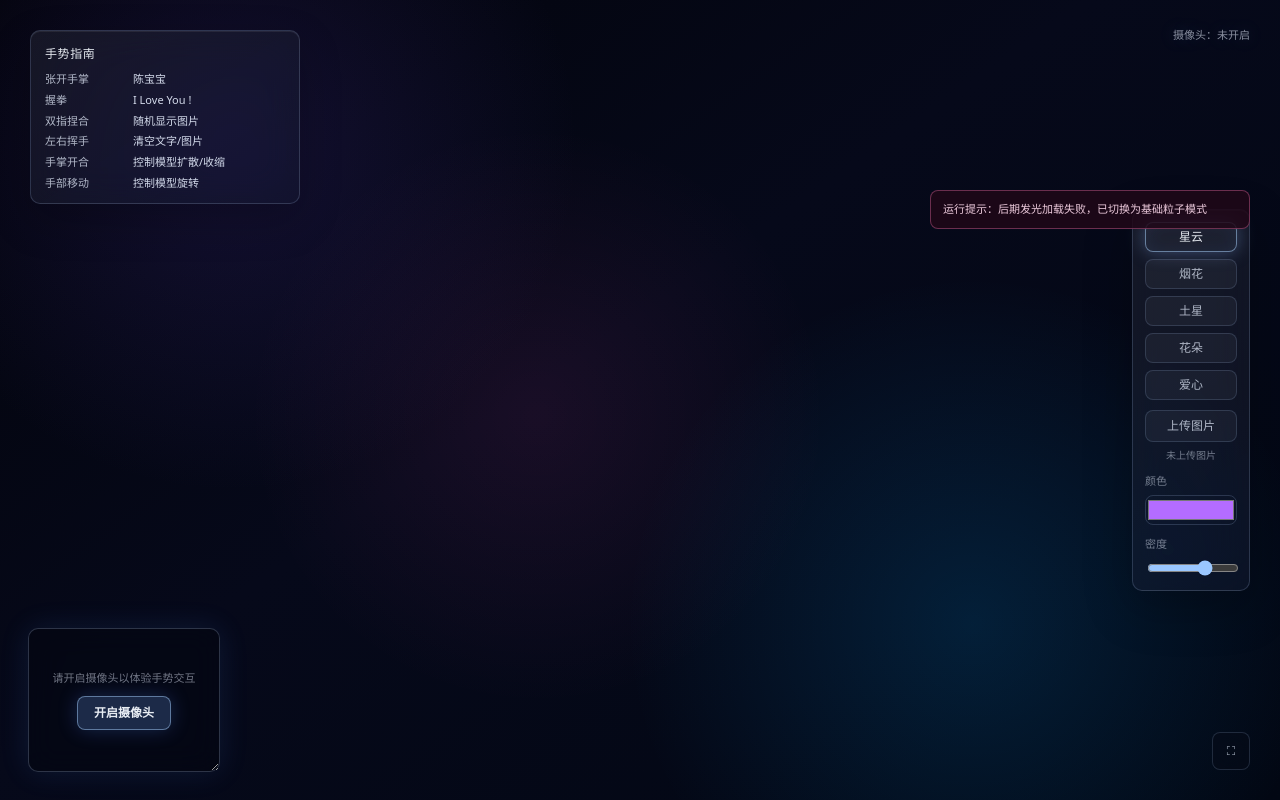
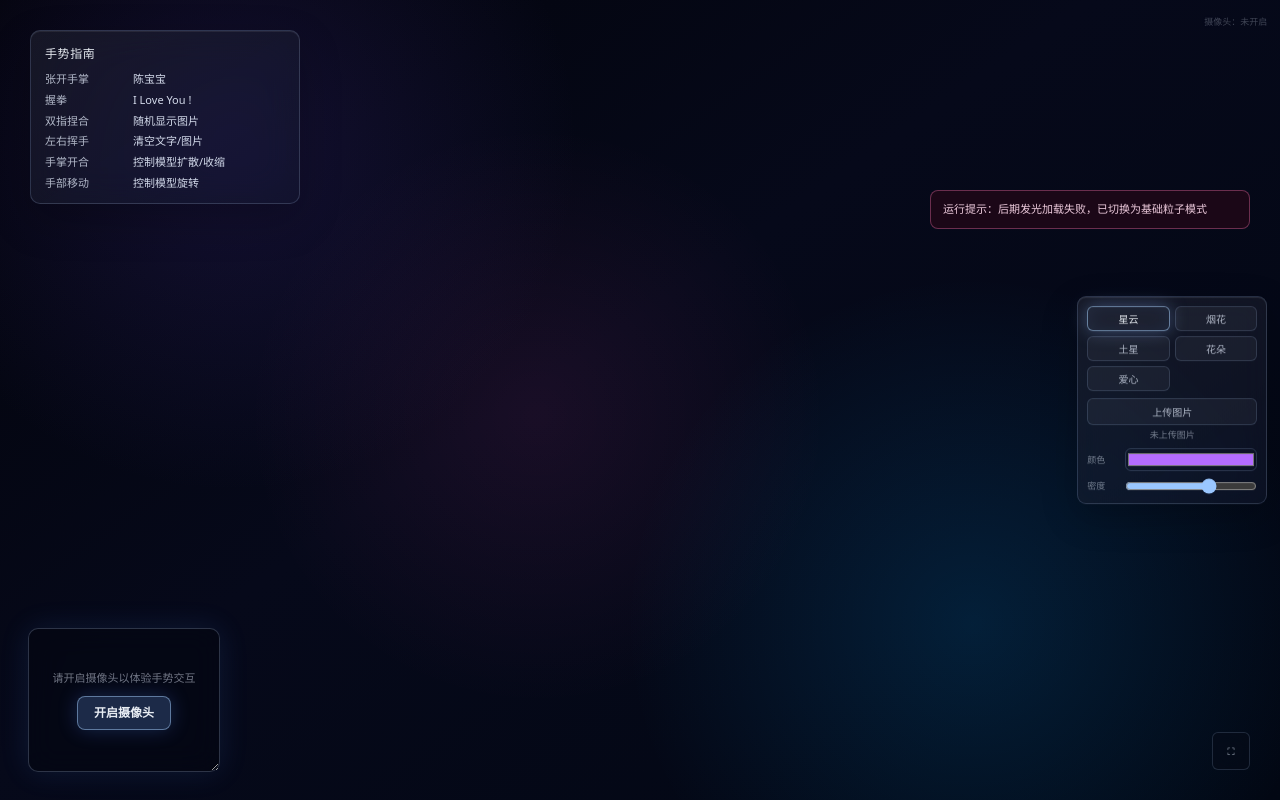
Before and after one commit to EmilyMurong/particle-interaction, a plain HTML site: page index.html in a window 1280 px wide. Drawn offline with nearby package versions, Linux system fonts and the light colour scheme.

Commit message:
Add files via upload
V1.1 update particle interaction

```diff
--- a/index.html
+++ b/index.html
@@ -32,7 +32,7 @@
     </section>
 
     <section class="control-panel" id="controlPanel" aria-label="粒子控制">
-      <button class="control-toggle" id="controlToggle" type="button" aria-expanded="false">模型</button>
+      <button class="control-toggle" id="controlToggle" type="button" aria-expanded="false">控制</button>
       <div class="control-body">
         <div class="model-buttons" id="modelButtons">
           <button type="button" class="model-button is-active" data-model="nebula">星云</button>
--- a/particles.js
+++ b/particles.js
@@ -93,6 +93,7 @@ class ParticleArtwork {
     this.starField = null;
     this.starLayers = [];
     this.backgroundCount = 0;
+    this.rainParticles = null;
     this.composer = null;
     this.bloomPass = null;
     this.afterimagePass = null;
@@ -103,6 +104,7 @@ class ParticleArtwork {
     this.createPostProcessing();
     this.createParticleSystem(this.density);
     this.createBackground();
+    this.createRainParticles();
     this.setModel("nebula");
 
     window.addEventListener("resize", () => this.resize());
@@ -152,6 +154,13 @@ class ParticleArtwork {
         this.runtime.isSafari ? 1 : 1.5,
       );
     });
+    if (this.rainParticles) {
+      this.rainParticles.material.uniforms.uAspect.value = this.camera.aspect;
+      this.rainParticles.material.uniforms.uPixelRatio.value = Math.min(
+        window.devicePixelRatio || 1,
+        this.runtime.isSafari ? 1 : 1.5,
+      );
+    }
     this.updateBackgroundDistribution();
   }
 
@@ -454,6 +463,92 @@ class ParticleArtwork {
     });
   }
 
+  createRainParticles() {
+    const count = this.runtime.isSafari ? 1800 : 4200;
+    const positions = new Float32Array(count * 3);
+    const colors = new Float32Array(count * 3);
+    const seeds = new Float32Array(count);
+    const palette = [
+      new THREE.Color("#ff4fb5"),
+      new THREE.Color("#ad7bff"),
+      new THREE.Color("#5f9dff"),
+      new THREE.Color("#50e6df"),
+      new THREE.Color("#fff6ff"),
+      new THREE.Color("#ffd36a"),
+    ];
+
+    for (let i = 0; i < count; i += 1) {
+      const i3 = i * 3;
+      positions[i3] = Math.random();
+      positions[i3 + 1] = Math.random();
+      positions[i3 + 2] = Math.random();
+      seeds[i] = Math.random();
+      const color = palette[i % palette.length];
+      colors[i3] = color.r;
+      colors[i3 + 1] = color.g;
+      colors[i3 + 2] = color.b;
+    }
+
+    const geometry = new THREE.BufferGeometry();
+    geometry.setAttribute("position", new THREE.BufferAttribute(positions, 3));
+    geometry.setAttribute("color", new THREE.BufferAttribute(colors, 3));
+    geometry.setAttribute("aSeed", new THREE.BufferAttribute(seeds, 1));
+    const material = new THREE.ShaderMaterial({
+      transparent: true,
+      depthWrite: false,
+      depthTest: false,
+      blending: THREE.AdditiveBlending,
+      toneMapped: true,
+      uniforms: {
+        uTime: { value: 0 },
+        uAspect: { value: this.camera.aspect },
+        uPixelRatio: {
+          value: Math.min(window.devicePixelRatio || 1, this.runtime.isSafari ? 1 : 1.5),
+        },
+      },
+      vertexShader: `
+        attribute vec3 color;
+        attribute float aSeed;
+        varying vec3 vColor;
+        varying float vAlpha;
+        uniform float uTime;
+        uniform float uAspect;
+        uniform float uPixelRatio;
+        void main() {
+          float speed = 0.24 + aSeed * 0.34;
+          float cycle = fract(position.y - uTime * speed - aSeed * 0.7);
+          float x = (position.x * 2.0 - 1.0) * (4.9 * uAspect);
+          x += sin(uTime * 0.7 + aSeed * 19.0) * (0.08 + aSeed * 0.16);
+          float y = cycle * 8.4 - 4.2;
+          float z = 2.3 + position.z * 0.8;
+          vec4 mvPosition = modelViewMatrix * vec4(x, y, z, 1.0);
+          gl_Position = projectionMatrix * mvPosition;
+          gl_PointSize = (3.0 + aSeed * 4.2) * uPixelRatio;
+          vColor = color;
+          vAlpha = 0.28 + aSeed * 0.32;
+        }
+      `,
+      fragmentShader: `
+        varying vec3 vColor;
+        varying float vAlpha;
+        void main() {
+          vec2 uv = gl_PointCoord - vec2(0.5);
+          float horizontal = 1.0 - smoothstep(0.05, 0.46, abs(uv.x));
+          float trail = 1.0 - smoothstep(-0.46, 0.5, uv.y);
+          float head = 1.0 - smoothstep(0.04, 0.28, length(uv - vec2(0.0, -0.24)));
+          float alpha = horizontal * max(trail * 0.62, head) * vAlpha;
+          if (alpha < 0.015) discard;
+          gl_FragColor = vec4(vColor, alpha);
+        }
+      `,
+    });
+    this.rainParticles = new THREE.Points(geometry, material);
+    this.rainParticles.frustumCulled = false;
+    this.rainParticles.renderOrder = 4;
+    this.rainParticles.visible = false;
+    this.scene.add(this.rainParticles);
+  }
+
   setDensity(value) {
     const next = this.clampDensity(value);
     if (next === this.maxCount) return;
@@ -564,6 +659,7 @@ class ParticleArtwork {
     this.imageLayoutPhase += 1.37;
     this.imageStage = 1;
     this.imageStageTime = 0;
+    if (this.rainParticles) this.rainParticles.visible = true;
 
     for (let i = 0; i < this.maxCount; i += 1) {
       const i3 = i * 3;
@@ -609,6 +705,7 @@ class ParticleArtwork {
     this.imageFlow = 0;
     this.imageStage = 0;
     this.imageStageTime = 0;
+    if (this.rainParticles) this.rainParticles.visible = false;
   }
 
   generateTargets(name) {
@@ -1006,6 +1103,9 @@ class ParticleArtwork {
         );
       });
     }
+    if (this.rainParticles?.visible) {
+      this.rainParticles.material.uniforms.uTime.value = time;
+    }
 
     this.burst *= 0.92 ** dt;
     this.imageFlow *= 0.9 ** dt;
--- a/style.css
+++ b/style.css
@@ -119,10 +119,10 @@ body {
 
 .control-panel {
   position: fixed;
-  right: clamp(14px, 2.5vw, 30px);
+  right: clamp(6px, 1vw, 14px);
   top: 50%;
   z-index: 4;
-  width: 118px;
+  width: 190px;
   transform: translateY(-50%);
   color: var(--text-soft);
 }
@@ -182,20 +182,21 @@ body {
 
 .control-body {
   display: grid;
-  gap: 10px;
-  padding: 12px;
+  gap: 7px;
+  padding: 9px;
   border: 1px solid var(--panel-border);
-  border-radius: 10px;
+  border-radius: 9px;
   background: linear-gradient(145deg, rgba(255, 255, 255, 0.06), rgba(140, 180, 255, 0.04)), var(--panel-bg);
   box-shadow:
-    0 16px 48px rgba(0, 0, 0, 0.26),
+    0 12px 36px rgba(0, 0, 0, 0.22),
     inset 0 1px 0 rgba(255, 255, 255, 0.08);
-  backdrop-filter: blur(18px) saturate(130%);
+  backdrop-filter: blur(14px) saturate(120%);
 }
 
 .model-buttons {
   display: grid;
-  gap: 7px;
+  grid-template-columns: repeat(2, minmax(0, 1fr));
+  gap: 5px;
 }
 
 .model-button,
@@ -203,22 +204,24 @@ body {
 .control-toggle,
 .fullscreen-button {
   border: 1px solid rgba(180, 210, 255, 0.16);
-  border-radius: 8px;
+  border-radius: 6px;
   background: rgba(255, 255, 255, 0.045);
   color: var(--text-soft);
   font: inherit;
-  font-size: 12px;
+  font-size: 10px;
   line-height: 1;
 }
 
 .model-button {
-  min-height: 30px;
+  min-height: 25px;
+  padding: 0 6px;
   cursor: pointer;
 }
 
 .upload-button {
   display: grid;
-  min-height: 32px;
+  min-height: 27px;
+  padding: 0 7px;
   place-items: center;
   cursor: pointer;
 }
@@ -233,10 +236,10 @@ body {
 }
 
 .upload-status {
-  margin: -3px 0 0;
+  margin: -2px 0 0;
   color: var(--text-dim);
-  font-size: 10px;
-  line-height: 1.3;
+  font-size: 9px;
+  line-height: 1.2;
   text-align: center;
 }
 
@@ -252,43 +255,49 @@ body {
 
 .field-label {
   display: grid;
-  gap: 7px;
+  grid-template-columns: 32px minmax(0, 1fr);
+  gap: 6px;
+  align-items: center;
   color: var(--text-dim);
-  font-size: 11px;
+  font-size: 9px;
 }
 
 input[type="color"] {
   width: 100%;
-  height: 30px;
+  height: 23px;
   padding: 0;
   border: 1px solid rgba(180, 210, 255, 0.18);
-  border-radius: 8px;
+  border-radius: 6px;
   background: transparent;
 }
 
 input[type="range"] {
   width: 100%;
+  height: 16px;
+  margin: 0;
   accent-color: #9ac7ff;
 }
 
 .control-toggle {
   display: none;
   width: 100%;
-  min-height: 34px;
+  min-height: 30px;
+  padding: 0 10px;
 }
 
 .gesture-status {
   position: fixed;
-  top: clamp(14px, 2.3vw, 26px);
-  right: clamp(14px, 2.5vw, 30px);
+  top: clamp(8px, 1.4vw, 16px);
+  right: clamp(7px, 1vw, 14px);
   z-index: 3;
   margin: 0;
-  color: rgba(232, 240, 255, 0.58);
-  font-size: 11px;
-  line-height: 1.55;
+  color: rgba(232, 240, 255, 0.42);
+  font-size: 9px;
+  line-height: 1.38;
   text-align: right;
   white-space: pre-line;
-  text-shadow: 0 0 18px rgba(120, 180, 255, 0.22);
+  text-shadow: 0 0 14px rgba(120, 180, 255, 0.12);
+  opacity: 0.62;
   pointer-events: none;
 }
 
@@ -364,19 +373,25 @@ input[type="range"] {
 
   .control-panel {
     top: auto;
-    right: 14px;
-    bottom: 64px;
-    width: 108px;
+    right: 8px;
+    bottom: 58px;
+    width: 188px;
     transform: none;
   }
 
   .control-toggle {
     display: block;
+    width: 72px;
+    margin-left: auto;
+    background: rgba(8, 12, 26, 0.48);
+    backdrop-filter: blur(12px);
   }
 
   .control-body {
     display: none;
-    margin-top: 8px;
+    max-height: min(62svh, 430px);
+    margin-top: 6px;
+    overflow-y: auto;
   }
 
   .control-panel.is-open .control-body {
@@ -384,10 +399,12 @@ input[type="range"] {
   }
 
   .gesture-status {
-    top: 12px;
-    right: 14px;
-    font-size: 10px;
-    opacity: 0.78;
+    top: 7px;
+    right: 8px;
+    max-width: 46vw;
+    font-size: 8px;
+    line-height: 1.3;
+    opacity: 0.46;
   }
 
   .gesture-guide {
```
